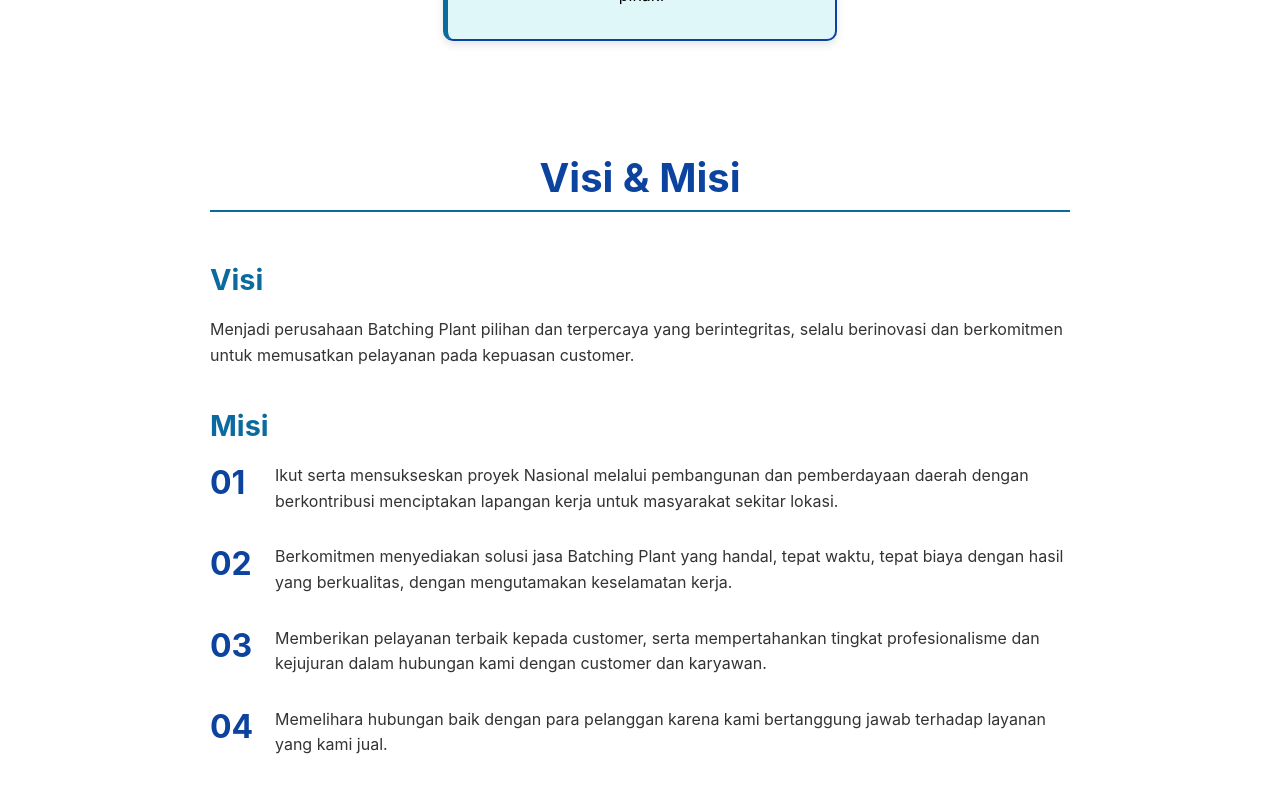
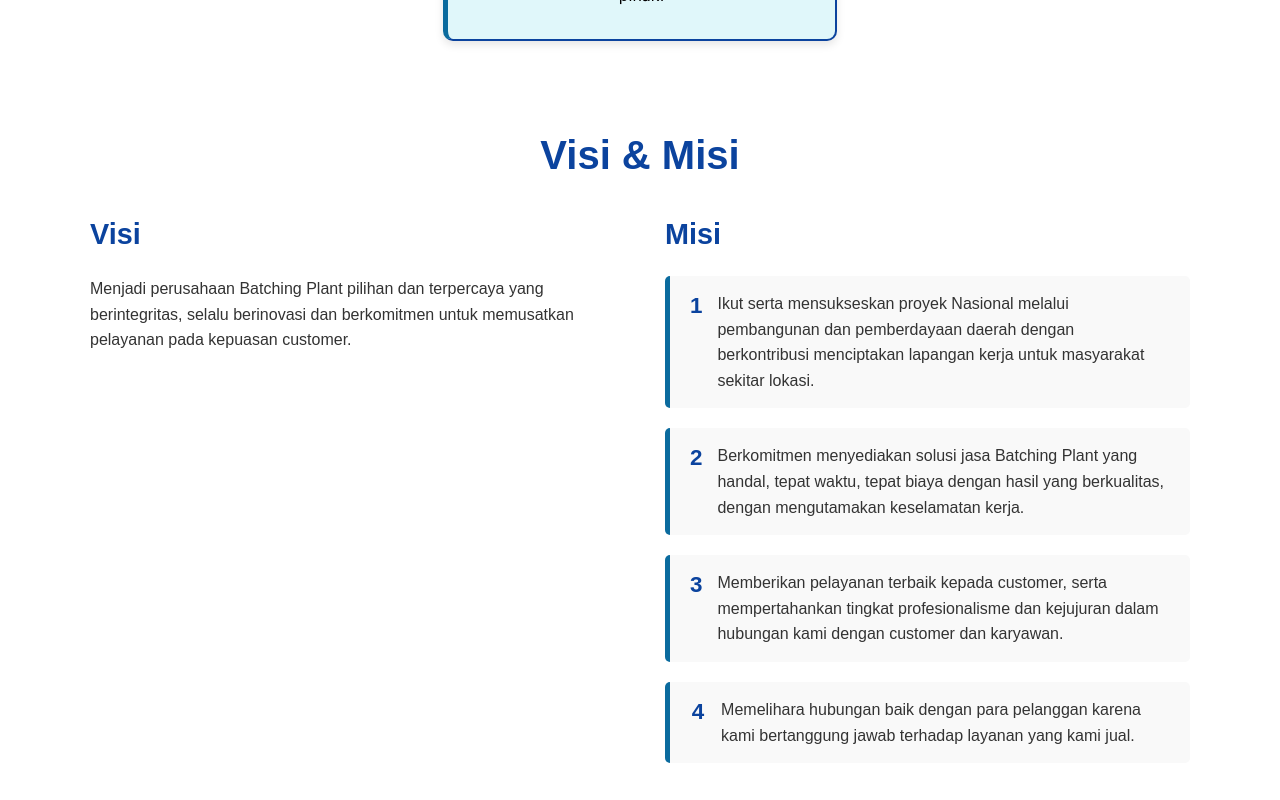
Before and after one commit to alvianzf/harry-trans-beton, a React (Vite) app: page /about in a window 1280 px wide. Shown: the part 840-1640 px from the top of the page. Built offline with nearby package versions, Linux system fonts and the light colour scheme.

Commit message:
feat: change vision design

```diff
--- a/index.html
+++ b/index.html
@@ -8,20 +8,20 @@
     <title>Harry Trans Beton | Jasa Konstruksi & Pengaspalan Profesional</title>
     <meta name="description" content="Harry Trans Beton - Perusahaan konstruksi profesional spesialis pengaspalan jalan dan proyek beton komersial. Melayani area Riau dan sekitarnya dengan pengalaman 10+ tahun." />
     <meta name="keywords" content="konstruksi, pengaspalan jalan, beton, proyek komersial, jasa aspal, kontraktor beton" />
-    <link rel="canonical" href="https://harrytransbeton.com/" />
+    <link rel="canonical" href="https://harry-trans-beton.vercel.app/" />
 
     <!-- Open Graph / Facebook -->
     <meta property="og:type" content="website" />
-    <meta property="og:url" content="https://harrytransbeton.com/" />
+    <meta property="og:url" content="https://harry-trans-beton.vercel.app/" />
     <meta property="og:title" content="Harry Trans Beton | Kontraktor Pengaspalan & Konstruksi Profesional" />
     <meta property="og:description" content="Spesialis pengaspalan jalan dan konstruksi beton komersial. Pengalaman 10+ tahun melayani wilayah Riau dan sekitarnya. Hubungi kami untuk penawaran terbaik!" />
-    <meta property="og:image" content="https://harrytransbeton.com/logo.png" />
+    <meta property="og:image" content="https://harry-trans-beton.vercel.app/logo.png" />
 
     <!-- Twitter -->
     <meta name="twitter:card" content="summary_large_image" />
     <meta name="twitter:title" content="Harry Trans Beton | Kontraktor Pengaspalan & Konstruksi Profesional" />
     <meta name="twitter:description" content="Spesialis pengaspalan jalan dan konstruksi beton komersial. Pengalaman 10+ tahun melayani wilayah Riau dan sekitarnya." />
-    <meta name="twitter:image" content="https://harrytransbeton.com/logo.png" />
+    <meta name="twitter:image" content="https://harry-trans-beton.vercel.app/logo.png" />
 
     <!-- Preconnect to External Domains -->
     <link rel="preconnect" href="https://cdnjs.cloudflare.com" />
@@ -47,9 +47,9 @@
       "@context": "https://schema.org",
       "@type": "LocalBusiness",
       "name": "Harry Trans Beton",
-      "image": "https://harrytransbeton.com/logo.png",
+      "image": "https://harry-trans-beton.vercel.app/logo.png",
       "@id": "",
-      "url": "https://harrytransbeton.com/",
+      "url": "https://harry-trans-beton.vercel.app/",
       "telephone": "+62-821-7045-9803",
       "address": {
         "@type": "PostalAddress",
--- a/src/components/about/Vision.tsx
+++ b/src/components/about/Vision.tsx
@@ -1,54 +1,44 @@
-import React from 'react';
+import React from "react";
 
 const Vision: React.FC = () => {
     return (
-        <div className="section-padding">
-            <div className="container-width">
-                <h2 className="section-title">Visi & Misi</h2>
+        <section className="vision-section">
+            <div className="vision-container">
+                <div className="vision-header">
+                    <h2 className="vision-title">Visi & Misi</h2>
+                </div>
 
-                <div className="content-wrapper">
-                    <div>
-                        <h3 className="subsection-title">Visi</h3>
-                        <p className="text-content">
-                            Menjadi perusahaan Batching Plant pilihan dan terpercaya yang berintegritas, selalu berinovasi dan berkomitmen untuk memusatkan pelayanan pada kepuasan customer.
+                <div className="vision-content">
+                    {/* Vision Section */}
+                    <div className="vision-box">
+                        <h3 className="vision-subtitle">Visi</h3>
+                        <p className="vision-text">
+                            Menjadi perusahaan Batching Plant pilihan dan terpercaya yang
+                            berintegritas, selalu berinovasi dan berkomitmen untuk
+                            memusatkan pelayanan pada kepuasan customer.
                         </p>
                     </div>
 
-                    <div>
-                        <h3 className="subsection-title">Misi</h3>
-                        <div className="mission-list">
-                            <div className="mission-item">
-                                <span className="mission-number">01</span>
-                                <p className="text-content">
-                                    Ikut serta mensukseskan proyek Nasional melalui pembangunan dan pemberdayaan daerah dengan berkontribusi menciptakan lapangan kerja untuk masyarakat sekitar lokasi.
-                                </p>
-                            </div>
-
-                            <div className="mission-item">
-                                <span className="mission-number">02</span>
-                                <p className="text-content">
-                                    Berkomitmen menyediakan solusi jasa Batching Plant yang handal, tepat waktu, tepat biaya dengan hasil yang berkualitas, dengan mengutamakan keselamatan kerja.
-                                </p>
-                            </div>
-
-                            <div className="mission-item">
-                                <span className="mission-number">03</span>
-                                <p className="text-content">
-                                    Memberikan pelayanan terbaik kepada customer, serta mempertahankan tingkat profesionalisme dan kejujuran dalam hubungan kami dengan customer dan karyawan.
-                                </p>
-                            </div>
-
-                            <div className="mission-item">
-                                <span className="mission-number">04</span>
-                                <p className="text-content">
-                                    Memelihara hubungan baik dengan para pelanggan karena kami bertanggung jawab terhadap layanan yang kami jual.
-                                </p>
-                            </div>
-                        </div>
+                    {/* Mission Section */}
+                    <div className="vision-box">
+                        <h3 className="vision-subtitle">Misi</h3>
+                        <ul className="vision-list">
+                            {[
+                                "Ikut serta mensukseskan proyek Nasional melalui pembangunan dan pemberdayaan daerah dengan berkontribusi menciptakan lapangan kerja untuk masyarakat sekitar lokasi.",
+                                "Berkomitmen menyediakan solusi jasa Batching Plant yang handal, tepat waktu, tepat biaya dengan hasil yang berkualitas, dengan mengutamakan keselamatan kerja.",
+                                "Memberikan pelayanan terbaik kepada customer, serta mempertahankan tingkat profesionalisme dan kejujuran dalam hubungan kami dengan customer dan karyawan.",
+                                "Memelihara hubungan baik dengan para pelanggan karena kami bertanggung jawab terhadap layanan yang kami jual.",
+                            ].map((text, index) => (
+                                <li className="vision-item" key={index}>
+                                    <span className="vision-number">{index + 1}</span>
+                                    <p className="vision-text">{text}</p>
+                                </li>
+                            ))}
+                        </ul>
                     </div>
                 </div>
             </div>
-        </div>
+        </section>
     );
 };
 
--- a/src/css/sections/vision.css
+++ b/src/css/sections/vision.css
@@ -1,71 +1,112 @@
-.section-padding {
-  padding: 80px 0;
+/* Define Color Variables */
+:root {
+  --main-color: #0057a3; /* Primary accent */
+  --secondary-color: #f4a261; /* Secondary accent */
+  --text-color: #333;
 }
 
-.container-width {
-  max-width: 900px;
-  margin: 0 auto;
-  padding: 0 20px;
+/* General Styling */
+.vision-section {
+  padding: 60px 20px;
+  font-family: "Arial", sans-serif;
+  color: var(--text-color);
 }
 
-.section-title {
-  text-align: center;
-  color: var(--main-color);
-  font-size: 2.5rem;
-  margin-bottom: 50px;
+.vision-container {
+  max-width: 1100px;
+  margin: 0 auto;
 }
 
-.content-wrapper {
-  display: grid;
-  grid-template-columns: 1fr;
-  gap: 40px;
+/* Section Title */
+.vision-header {
+  text-align: center;
+  margin-bottom: 40px;
 }
 
-.subsection-title {
-  color: var(--secondary-color);
-  font-size: 1.8rem;
-  margin-bottom: 20px;
+.vision-title {
+  font-size: 2.5rem;
+  font-weight: bold;
+  color: var(--main-color);
 }
 
-.text-content {
-  line-height: 1.6;
-  color: #333;
+/* Content Layout */
+.vision-content {
+  display: flex;
+  flex-direction: column;
+  gap: 50px;
 }
 
-.mission-list {
+/* Vision & Mission Content */
+.vision-box {
   display: flex;
   flex-direction: column;
-  gap: 30px;
+  gap: 15px;
 }
 
-.mission-item {
-  display: flex;
-  gap: 20px;
-  align-items: flex-start;
+/* Subsection Titles */
+.vision-subtitle {
+  font-size: 1.8rem;
+  font-weight: 600;
+  color: var(--main-color);
+  margin-bottom: 10px;
 }
 
-.mission-number {
-  font-size: 2rem;
+/* Mission List */
+.vision-list {
+  display: flex;
+  flex-direction: column;
+  gap: 20px;
+  list-style: none;
+  padding: 0;
+}
+
+/* Mission Items */
+.vision-item {
+  display: flex;
+  align-items: flex-start;
+  gap: 15px;
+  padding: 15px 20px;
+  border-left: 5px solid var(--secondary-color);
+  background: #f9f9f9;
+  border-radius: 5px;
+  transition: all 0.3s ease-in-out;
+}
+
+.vision-item:hover {
+  background: var(--secondary-color);
+  color: white;
+}
+
+.vision-number {
+  font-size: 1.4rem;
   font-weight: bold;
   color: var(--main-color);
-  min-width: 45px;
+  width: 30px;
+  height: 30px;
+  display: flex;
+  align-items: center;
+  justify-content: center;
 }
 
-@media (max-width: 768px) {
-  .section-padding {
-    padding: 60px 0;
+/* Text Styling */
+.vision-text {
+  font-size: 1rem;
+  line-height: 1.6;
+  color: var(--text-color);
+}
+
+.vision-text:hover {
+  color: white;
+}
+
+/* Responsive Design */
+@media (min-width: 768px) {
+  .vision-content {
+      flex-direction: row;
+      justify-content: space-between;
   }
 
-  .section-title {
-    font-size: 2rem;
-  }
-
-  .subsection-title {
-    font-size: 1.5rem;
-  }
-
-  .mission-number {
-    font-size: 1.5rem;
-    min-width: 35px;
+  .vision-box {
+      width: 48%;
   }
 }
```
